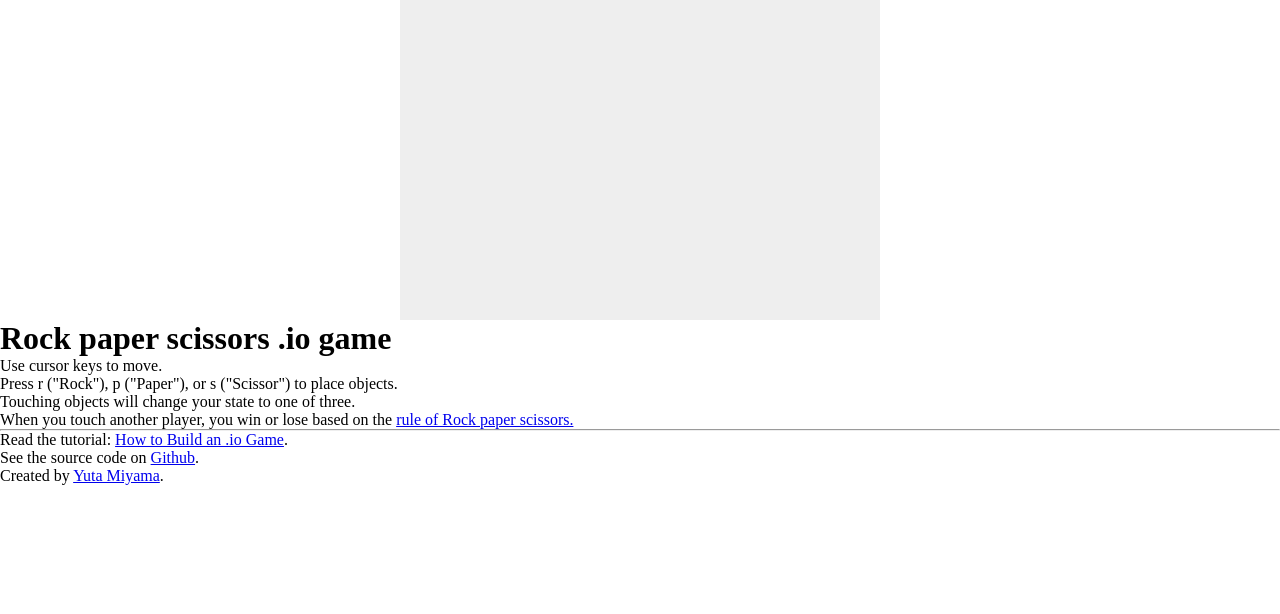
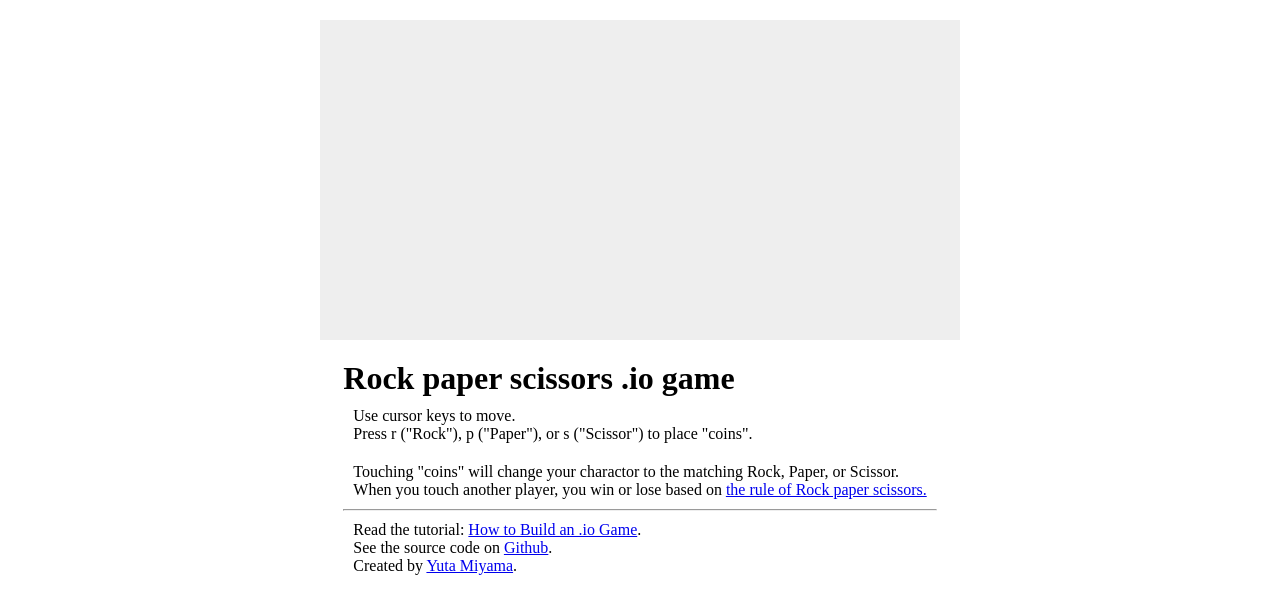
Before and after one commit to kenzan100/breakout-multi, a website built with webpack: page dist/index.html in a window 1280 px wide. Built offline with nearby package versions, Linux system fonts and the light colour scheme.

Commit message:
HTML style

```diff
--- a/dist/index.html
+++ b/dist/index.html
@@ -2,10 +2,11 @@
 <html>
     <head>
         <meta charset="utf-8" />
-        <title>Gamedev Canvas Workshop</title>
+        <title>Rock Paper Scissors io game</title>
+        <meta name="viewport" content="width=device-width, initial-scale=1, shrink-to-fit=no">
         <style>
     	   * { padding: 0; margin: 0; }
-    	   canvas { background: #eee; display: block; margin: 0 auto; }
+    	   canvas { background: #eee; display: block; margin: 20px auto 0; }
 
          html, body {
              margin: 0;
@@ -18,23 +19,30 @@
              display: none !important;
          }
 
-         #win-lose-menu {
-             position: fixed;
-             top: 15%;
-             left: 50%;
-             transform: translateY(-50%) translateX(-50%);
+         #win-lose-menu, #play-menu {
              padding: 20px 30px;
              background-color: white;
              display: flex;
              flex-direction: column;
              align-items: center;
              border-radius: 5px;
+         }
+
+         #play-menu p {
+             padding: 10px 10px;
+         }
+
+         #win-lose-menu {
+             position: fixed;
+             top: 15%;
+             left: 50%;
+             transform: translateY(-50%) translateX(-50%);
              text-align: center;
          }
         </style>
     </head>
     <body>
-        <canvas id="myCanvas" width="480" height="320"></canvas>
+        <canvas id="myCanvas" width="640" height="320"></canvas>
 
         <div id="win-lose-menu" class="hidden">
             <h1>Rock, paper, scissors!</h1>
@@ -52,16 +60,15 @@
         <img id="coin_scissor_img" src="coin-s-images-rock-paper-scissors.png" class="hidden" />
 
         <div id="play-menu">
+            <div>
             <h1>Rock paper scissors .io game</h1>
-            <ul>
-                <li>
-                    Use cursor keys to move.
-                </li>
-            </ul>
             <p>
-                Press r ("Rock"), p ("Paper"), or s ("Scissor") to place objects.<br />
-                Touching objects will change your state to one of three.<br />
-                When you touch another player, you win or lose based on the <a href="https://en.wikipedia.org/wiki/Rock_paper_scissors" target="_blank">rule of Rock paper scissors.</a><br />
+                Use cursor keys to move.<br />
+                Press r ("Rock"), p ("Paper"), or s ("Scissor") to place "coins".<br />
+            </p>
+            <p>
+                Touching "coins" will change your charactor to the matching Rock, Paper, or Scissor.<br />
+                When you touch another player, you win or lose based on <a href="https://en.wikipedia.org/wiki/Rock_paper_scissors" target="_blank">the rule of Rock paper scissors.</a><br />
 
             </p>
             <hr />
@@ -73,6 +80,7 @@
                 <br />
                 Created by <a href="https://twitter.com/kenzan100">Yuta Miyama</a>.
             </p>
+            </div>
         </div>
 
         <script src="main.js"></script>
```
